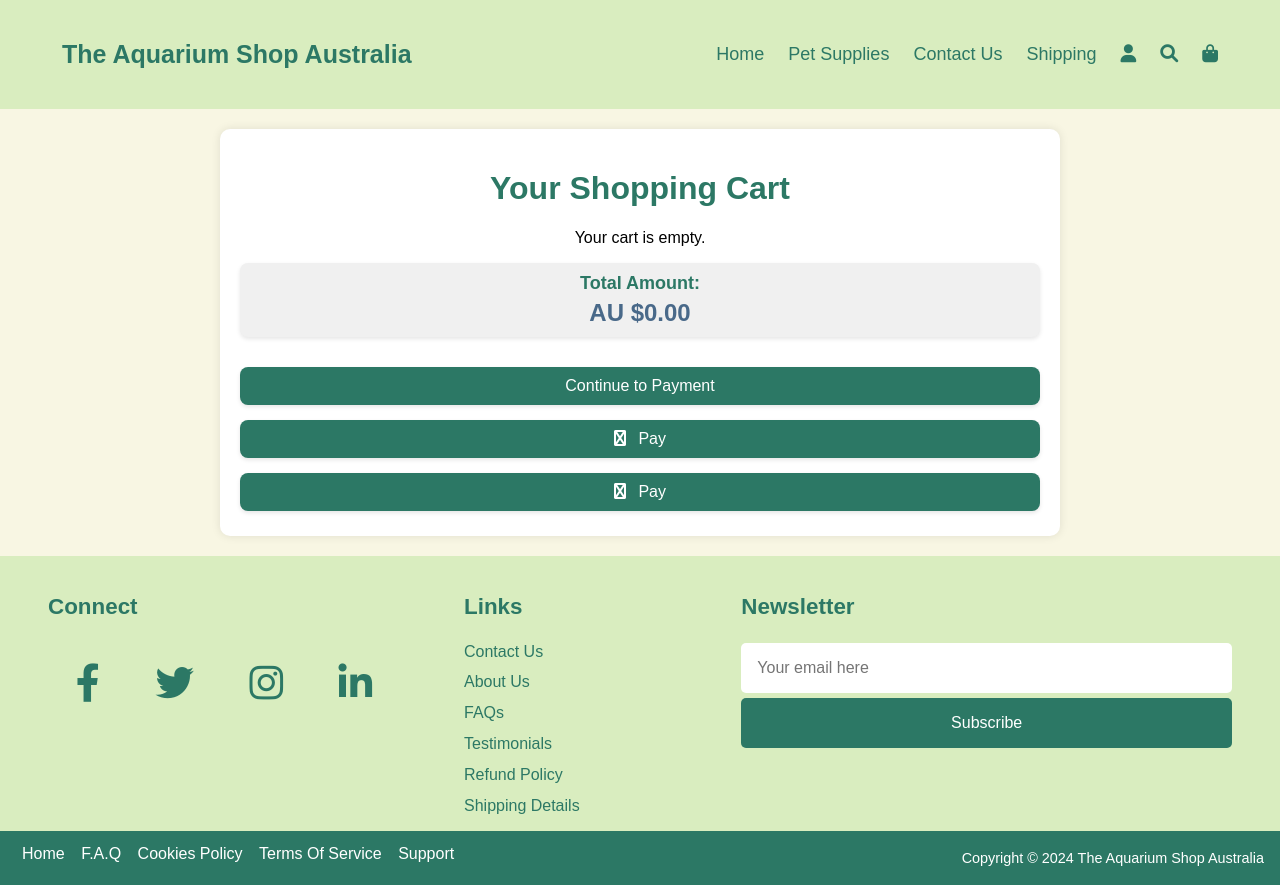
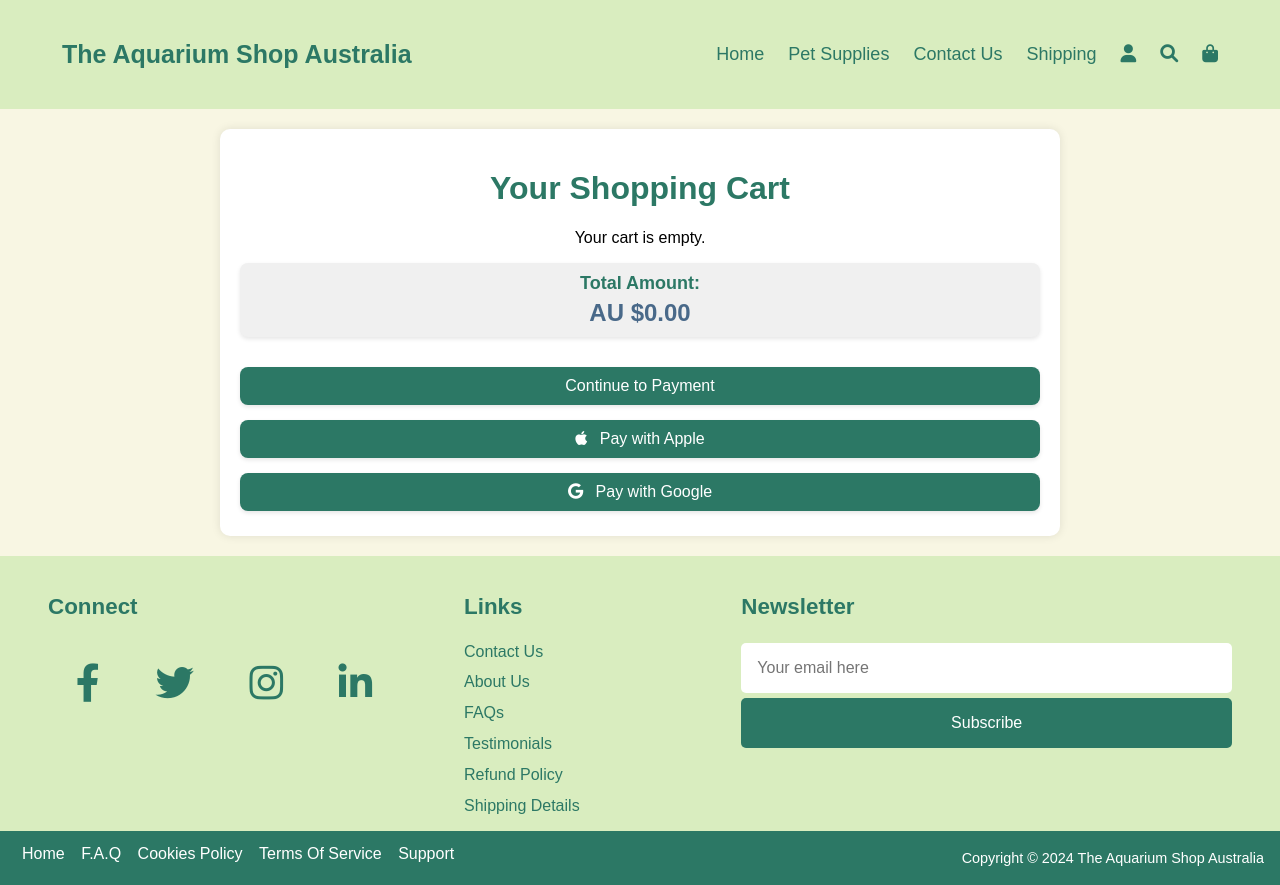
Before and after one commit to audreynguyen1/info20005, a plain HTML site: page shoppingcart.html in a window 1280 px wide. Drawn offline with Linux system fonts and the light colour scheme.

Commit message:
Update shoppingcart.html

```diff
--- a/shoppingcart.html
+++ b/shoppingcart.html
@@ -48,8 +48,9 @@
 
         <div class="payment-buttons">
           <button class="continue-button">Continue to Payment</button>
-          <button class="payment-button apple-pay"><i class="fa fa-apple"></i> Pay</button>
-          <button class="payment-button google-pay"><i class="fa fa-google"></i> Pay</button>
+          <button class="payment-button apple-pay"><i class="fab fa-apple"></i> Pay with Apple</button>
+          <button class="payment-button google-pay"><i class="fab fa-google"></i> Pay with Google</button>
+
       </div>
 
       </div>
```
